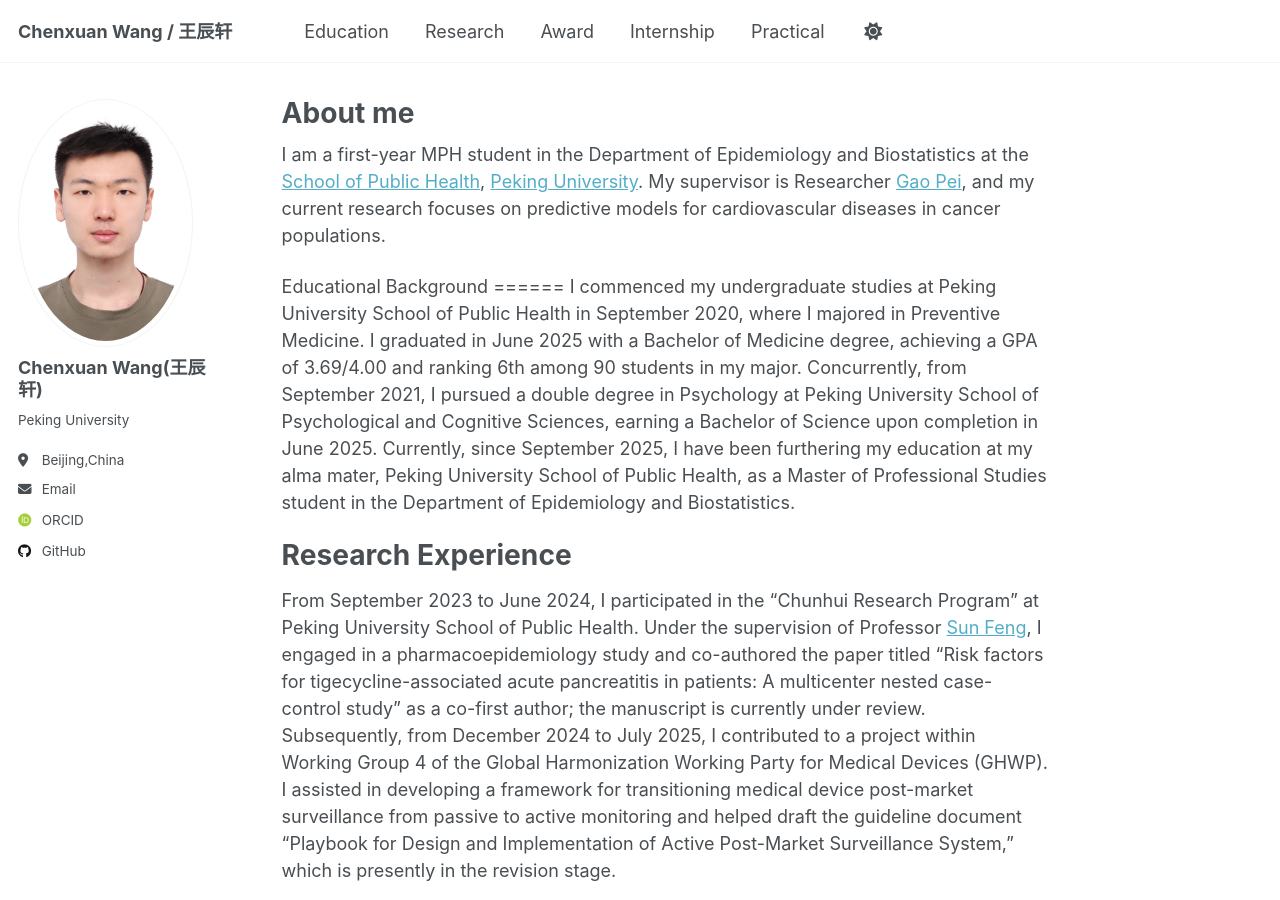
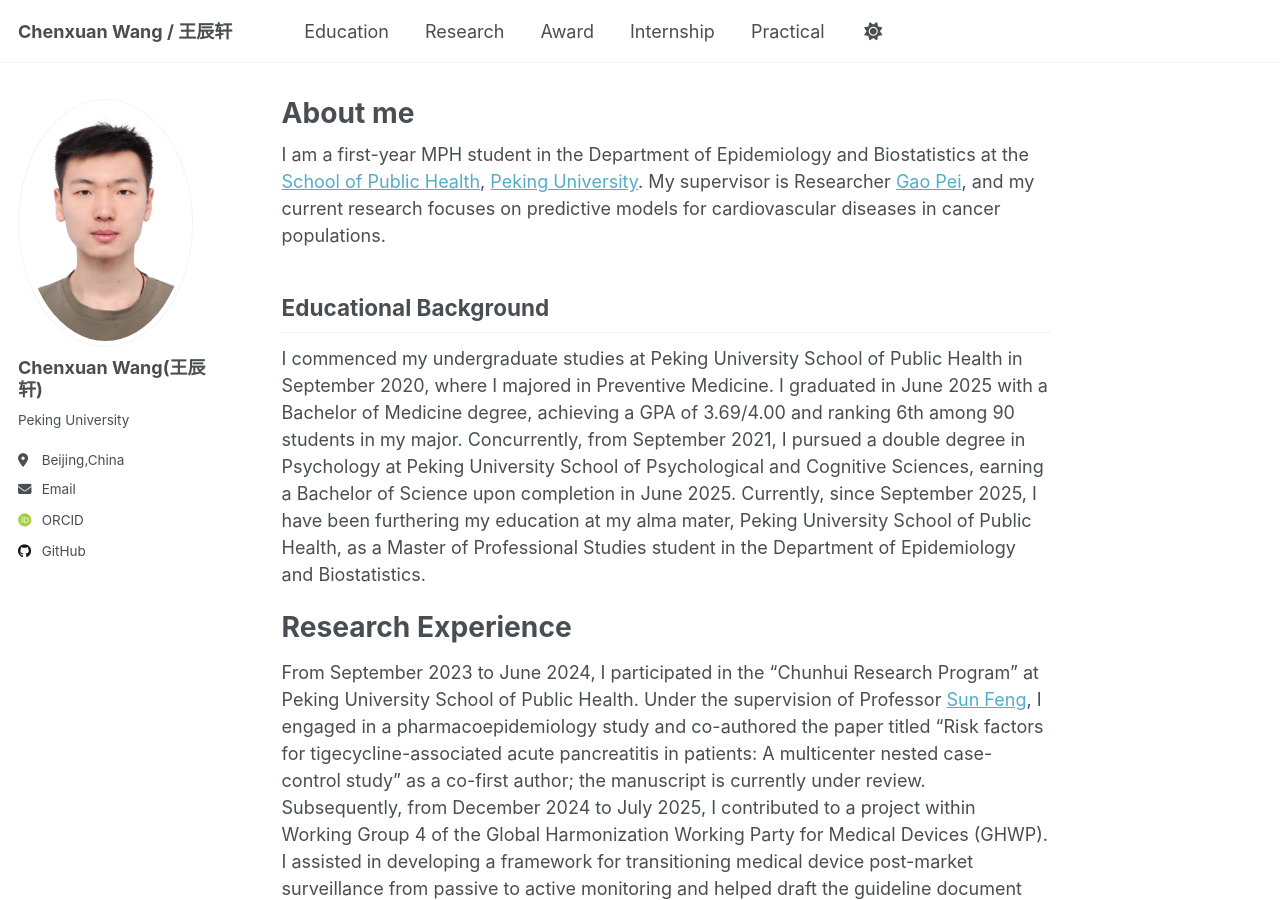
Before and after one commit to Wangcx0124/Wangcx0124.github.io, a Jekyll site: the page built from _pages/about.md, in a window 1280 px wide and 900 px high. Built offline with Jekyll 4.4.1, drawn with Linux system fonts in a browser that asks for light colours; some web fonts are replaced; a script that is not in the unit is left out.

Commit message:
Update about.md

```diff
--- a/_pages/about.md
+++ b/_pages/about.md
@@ -9,9 +9,7 @@ redirect_from:
 
 I am a first-year MPH student in the Department of Epidemiology and Biostatistics at the [School of Public Health](https://sph.pku.edu.cn), [Peking University](https://www.pku.edu.cn). My supervisor is Researcher [Gao Pei](https://sph.pku.edu.cn/info/1180/3597.htm), and my current research focuses on predictive models for cardiovascular diseases in cancer populations.
 
-<a id="education"></a>
-Educational Background
-======
+<h2 id="education">Educational Background</h2>
 I commenced my undergraduate studies at Peking University School of Public Health in September 2020, where I majored in Preventive Medicine. I graduated in June 2025 with a Bachelor of Medicine degree, achieving a GPA of 3.69/4.00 and ranking 6th among 90 students in my major. Concurrently, from September 2021, I pursued a double degree in Psychology at Peking University School of Psychological and Cognitive Sciences, earning a Bachelor of Science upon completion in June 2025. Currently, since September 2025, I have been furthering my education at my alma mater, Peking University School of Public Health, as a Master of Professional Studies student in the Department of Epidemiology and Biostatistics.
 
 Research Experience
```
